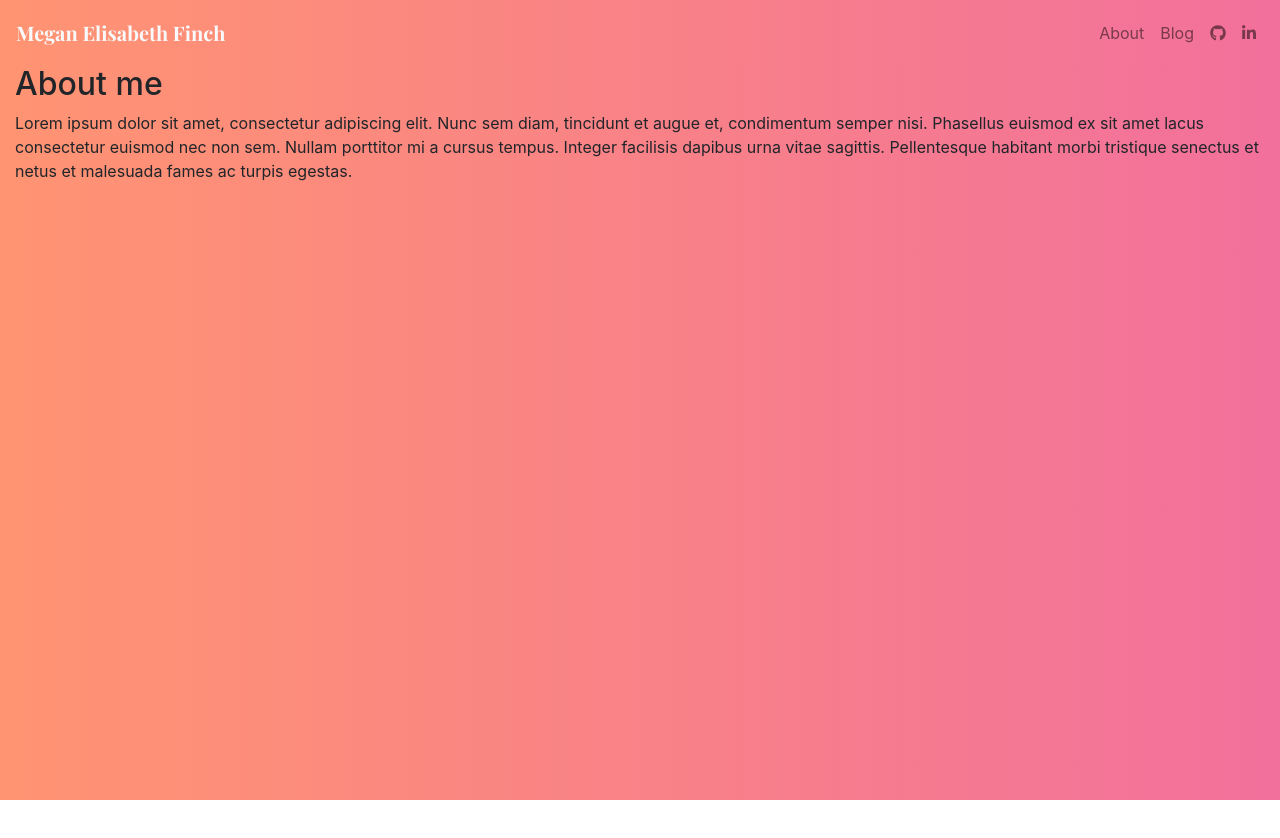
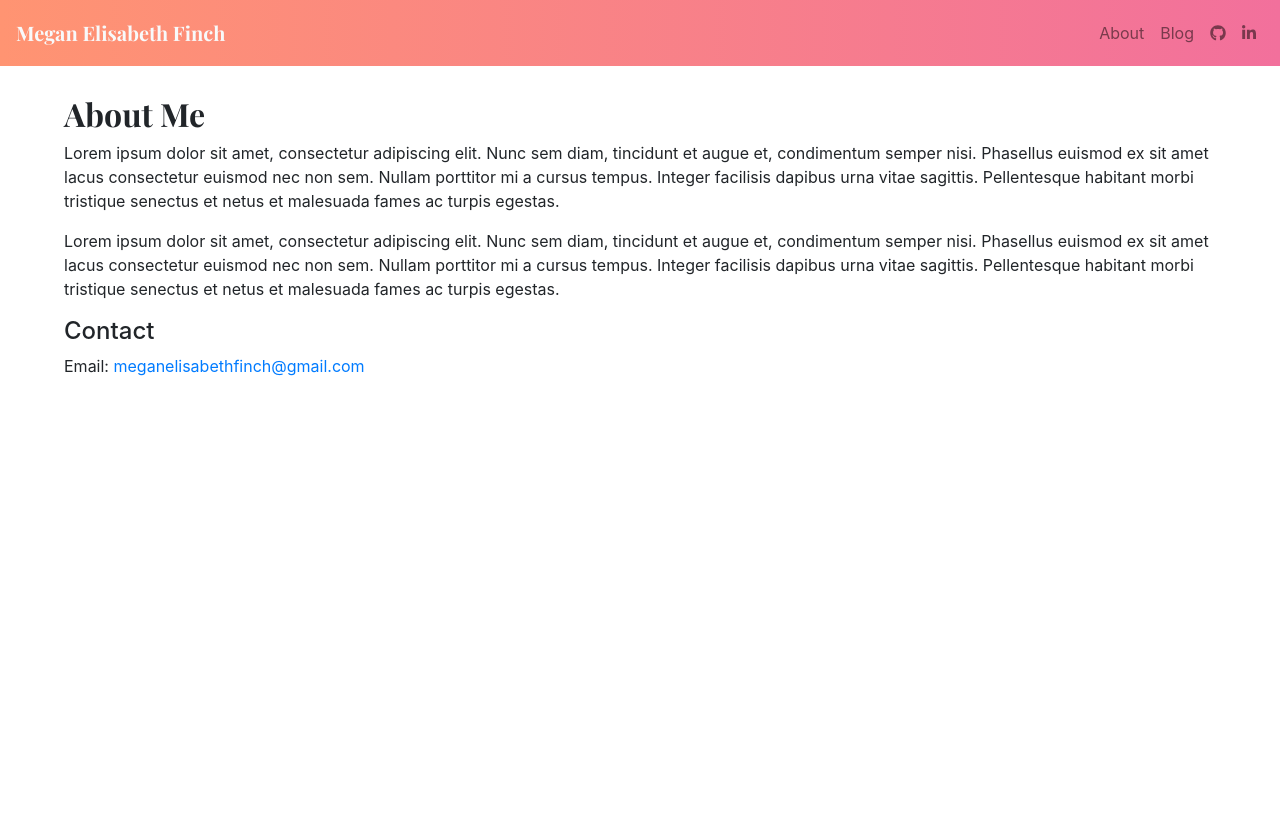
Before and after one commit to meganelisabethfinch/meganelisabethfinch.github.io, a React (Create React App) app: page /about in a window 1280 px wide. Shown: the top 838 px of the page. Before the commit the page ends 800 px from the top, so only its background shows below. Built offline with nearby package versions, Linux system fonts and the light colour scheme.

Commit message:
Styled articles/about page

```diff
--- a/src/App.css
+++ b/src/App.css
@@ -69,3 +69,9 @@
   flex-direction: column;
   overflow: hidden;
 }
+
+.article {
+  background: white;
+  padding: 30px 5% 20px 5% !important;
+  height: 100vh;
+}
--- a/src/App.js
+++ b/src/App.js
@@ -1,45 +1,17 @@
 import React from 'react';
-import Navbar from 'react-bootstrap/Navbar';
-import Nav from 'react-bootstrap/Nav';
 import Container from 'react-bootstrap/Container';
 import { Row } from 'react-bootstrap';
-
 
 import './App.css';
 import './Menu.css';
 import Main from './components/Main';
-
-import { Link } from 'react-router-dom';
-import { FontAwesomeIcon } from '@fortawesome/react-fontawesome'
-import { faBars } from '@fortawesome/free-solid-svg-icons'
-import { faGithub, faLinkedinIn } from '@fortawesome/free-brands-svg-icons'
+import Menu from './components/Menu';
 
 function App() {
   return (
     <Container fluid className="bg-colour bg-splash">
-      <Navbar collapseOnSelect expand="md" fixed="top" className="bg-colour">
-        <Navbar.Brand>
-          <Link className="navbar-brand text-light custom-brand" to="/">Megan Elisabeth Finch</Link>
-        </Navbar.Brand>
-        <Navbar.Toggle id="toggle" aria-controls="menu"><FontAwesomeIcon icon={faBars} /></Navbar.Toggle>
-        <Navbar.Collapse className="justify-content-end" id="menu">
-          <Nav>
-              <Nav.Link eventKey="1" as={Link} to="/about">
-                About
-              </Nav.Link>
-              <Nav.Link eventKey="2" as={Link} to="/blog">
-                Blog
-              </Nav.Link>
-            <Nav.Link href="https://github.com/meganelisabethfinch">
-              <FontAwesomeIcon icon={faGithub} />
-            </Nav.Link>
-            <Nav.Link href="https://www.linkedin.com/in/megan-finch/">
-              <FontAwesomeIcon icon={faLinkedinIn} />
-            </Nav.Link>
-          </Nav>
-        </Navbar.Collapse>
-      </Navbar>
 
+    <Menu/>
     <Row className="bg-colour" style={{ paddingTop: '65px' }}>
     <Main/>
     </Row>
--- a/src/components/About.js
+++ b/src/components/About.js
@@ -1,11 +1,18 @@
 import React from 'react';
-import { Row, Col } from 'react-bootstrap';
+import { Col } from 'react-bootstrap';
 
 const About = () => (
-    <Col lg={true}>
-            <h2>About me</h2>
+    <Col lg={true} className="article">
+            <h2 className="custom-brand">About Me</h2>
             <p>
                 Lorem ipsum dolor sit amet, consectetur adipiscing elit. Nunc sem diam, tincidunt et augue et, condimentum semper nisi. Phasellus euismod ex sit amet lacus consectetur euismod nec non sem. Nullam porttitor mi a cursus tempus. Integer facilisis dapibus urna vitae sagittis. Pellentesque habitant morbi tristique senectus et netus et malesuada fames ac turpis egestas.
+            </p>
+            <p>
+            Lorem ipsum dolor sit amet, consectetur adipiscing elit. Nunc sem diam, tincidunt et augue et, condimentum semper nisi. Phasellus euismod ex sit amet lacus consectetur euismod nec non sem. Nullam porttitor mi a cursus tempus. Integer facilisis dapibus urna vitae sagittis. Pellentesque habitant morbi tristique senectus et netus et malesuada fames ac turpis egestas.
+            </p>
+            <p>
+                <h4>Contact</h4>
+                Email: <a href="mailto:meganelisabethfinch@gmail.com">meganelisabethfinch@gmail.com</a>
             </p>
     </Col>
 );
--- a/src/components/Article.js
+++ b/src/components/Article.js
@@ -1,5 +1,5 @@
 import React from 'react';
-import { Row, Col } from 'react-bootstrap';
+import { Col } from 'react-bootstrap';
 import { articles } from './data';
 
 // set article = articles.find(x => x.id == id)
@@ -7,11 +7,11 @@ import { articles } from './data';
 // else render the article
 
 const Article = ({match:{params:{id}}}) => (
-    <Col lg={true}>
-            <h2>{articles.find(x => x.id == id).title}</h2>
-            <p>
-                hi there
-            </p>
+    <Col lg={true} className="article">
+        <h2 className="custom-brand">{articles.find(x => x.id == id).title}</h2>
+        <p>
+            hi there
+        </p>
     </Col>
 );
 
--- a/src/components/Excerpt.js
+++ b/src/components/Excerpt.js
@@ -11,7 +11,7 @@ const Excerpt = (props) => (
             <Card.Body>
                 <Card.Title>{props.title}</Card.Title>
                 <Card.Subtitle className="mb-2 text-muted">subtitle</Card.Subtitle>
-                <Card.Text>{props.feature}</Card.Text>
+                <Card.Text>{props.fragment}</Card.Text>
                 <Button variant="primary">Go somewhere</Button>
 
             </Card.Body>
--- a/src/components/Home.js
+++ b/src/components/Home.js
@@ -6,6 +6,7 @@ import { articles } from './data';
 
 class Home extends Component {
     render() {
+        var featuredPosts = articles.filter(article => article.feature)
         return (
            <Jumbotron className="bg-transparent">
                <h1 className="text-light custom-brand">
@@ -14,10 +15,10 @@ class Home extends Component {
                     typingDelay={100}
                     speed={100}
                     eraseSpeed={50}
-                    text={articles.map(article => article.feature)}
+                    text={featuredPosts.map(post => post.fragment)}
                     displayTextRenderer={(text, i) => {
                         return (
-                          <Link className="unstyled-link" to={"/blog/" + articles[i].id}>
+                          <Link className="unstyled-link" to={"/blog/" + featuredPosts[i].id}>
                             {text.split('').map((char, i) => {
                               const key = `${i}`;
                               return (
--- a/src/components/Menu.js
+++ b/src/components/Menu.js
@@ -0,0 +1,37 @@
+import React from 'react';
+
+import Navbar from 'react-bootstrap/Navbar';
+import Nav from 'react-bootstrap/Nav';
+
+import { Link } from 'react-router-dom';
+import { FontAwesomeIcon } from '@fortawesome/react-fontawesome'
+import { faBars } from '@fortawesome/free-solid-svg-icons'
+import { faGithub, faLinkedinIn } from '@fortawesome/free-brands-svg-icons'
+
+const Menu = () => (
+
+<Navbar collapseOnSelect expand="md" fixed="top" className="bg-colour">
+        <Navbar.Brand>
+          <Link className="navbar-brand text-light custom-brand" to="/">Megan Elisabeth Finch</Link>
+        </Navbar.Brand>
+        <Navbar.Toggle id="toggle" aria-controls="menu"><FontAwesomeIcon icon={faBars} /></Navbar.Toggle>
+        <Navbar.Collapse className="justify-content-end" id="menu">
+          <Nav>
+              <Nav.Link eventKey="1" as={Link} to="/about">
+                About
+              </Nav.Link>
+              <Nav.Link eventKey="2" as={Link} to="/blog">
+                Blog
+              </Nav.Link>
+            <Nav.Link href="https://github.com/meganelisabethfinch">
+              <FontAwesomeIcon icon={faGithub} />
+            </Nav.Link>
+            <Nav.Link href="https://www.linkedin.com/in/megan-finch/">
+              <FontAwesomeIcon icon={faLinkedinIn} />
+            </Nav.Link>
+          </Nav>
+        </Navbar.Collapse>
+      </Navbar>
+);
+
+export default Menu;
--- a/src/components/data.js
+++ b/src/components/data.js
@@ -2,19 +2,22 @@ export const articles = [
     {
         "id": "cosmic-taxi",
         "title": "Cosmic Taxi",
-        "feature": "a game made in under 72 hours for Ludum Dare 47",
+        "feature" : true,
+        "fragment": "a game made in under 72 hours",
         "image" : "cosmic-taxi.jpg"
     },
     {
         "id": "ray-tracer",
         "title": "Ray Tracer",
-        "feature": "a ray tracer",
+        "feature" : true,
+        "fragment": "a ray tracer",
         "image" : "cosmic-taxi.jpg"
     },
     {
         "id": "hack-cambridge",
         "title" : "Hackathon",
-        "feature" : "something cool",
+        "feature" : true,
+        "fragment" : "something cool",
         "image" : "cosmic-taxi.jpg"
     }
 ];
```
